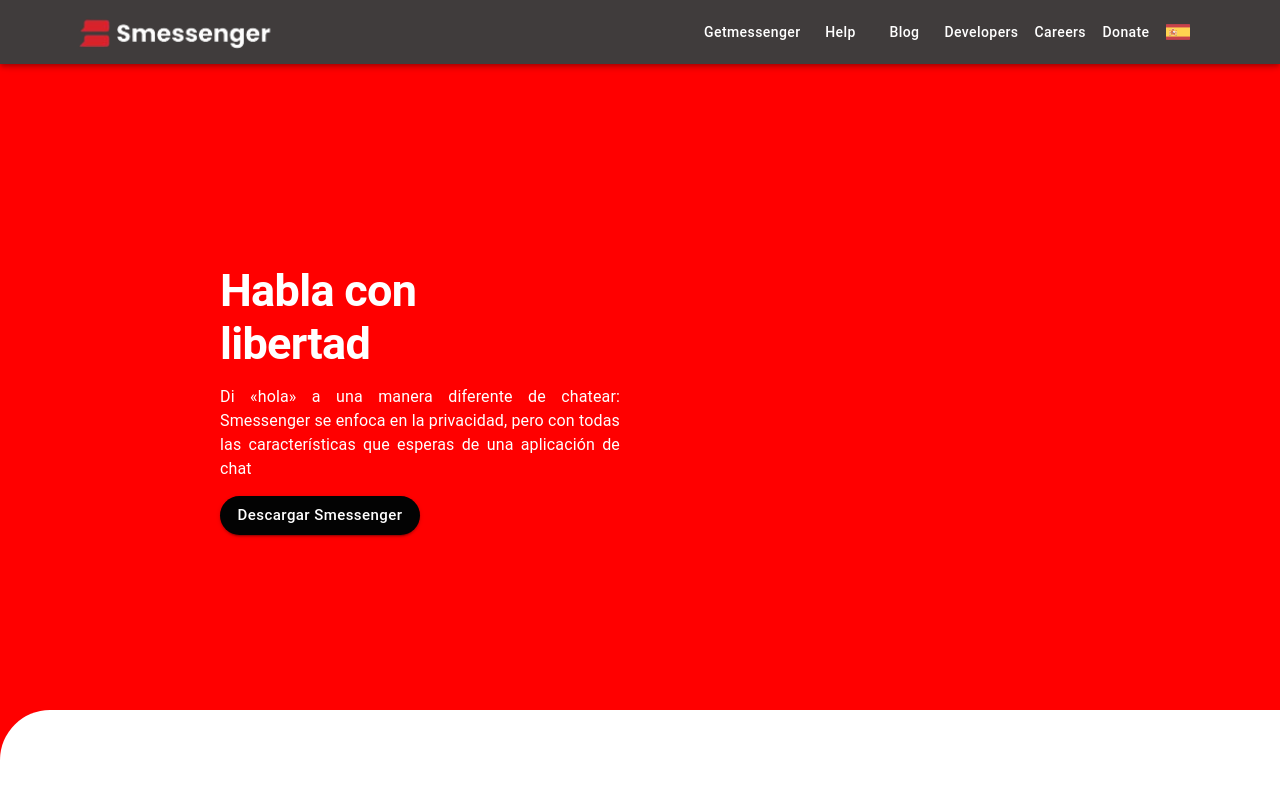
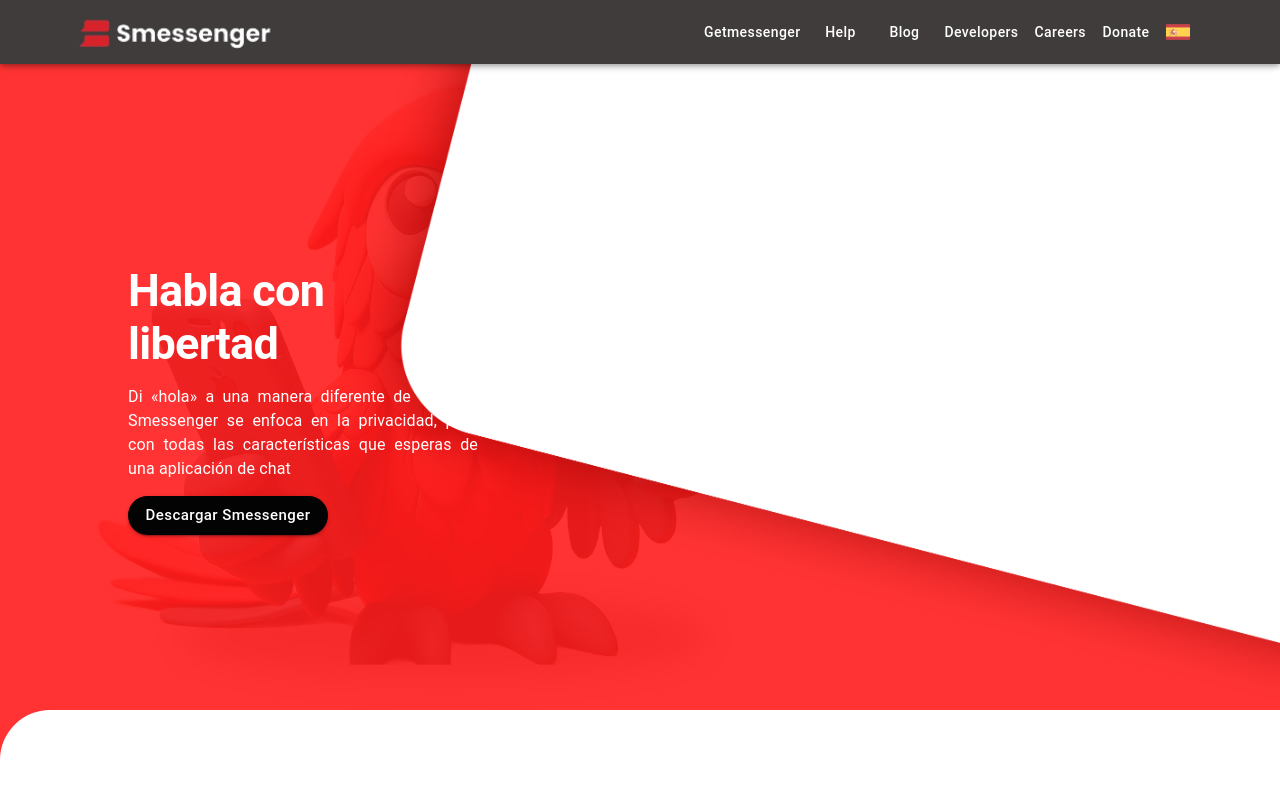
Before and after one commit to AgiletechDev/HomePageMensajeriaInstantanea, a React (Vite) app: page / in a window 1280 px wide. Shown: the top 800 px of the page. Built offline with nearby package versions, Linux system fonts and the light colour scheme.

Commit message:
Add Assets in Home

```diff
--- a/src/views/home/FirstSection.jsx
+++ b/src/views/home/FirstSection.jsx
@@ -1,25 +1,35 @@
 import { Box, Button, Typography } from "@mui/material"
 import phone from '../../assets/images/phone.png'
 import Smessengerasset2 from '../../assets/images/Smessengerasset2.png'
+import Smessengerasset3 from '../../assets/images/Smessengerasset3.png'
+import PANELA from '../../assets/images/PANELA.png'
 
 export const FirstSection = () => {
   return (
       <>
         <Box sx={{
-            backgroundColor: 'red',
+            backgroundColor: 'rgba(255, 0, 0, 0.8)',
             display: 'flex',
-            justifyContent: 'space-around',
+            // justifyContent: 'space-around',
             alignItems: 'center',
             height: '90vh',
             width: '100%',
             marginTop: '40px'
         }}
         >
+
+            <img src={Smessengerasset3} alt="" style={{position: 'absolute', left: '5%', height: '80%', zIndex: '-1' }} />
+
+            <img src={PANELA} alt="" style={{position: 'absolute', right: '0', height: '100%',  zIndex: '0' }} />
+
             <Box sx={{
                 display: 'flex',
                 flexDirection: 'column',
-                width: '400px'
-            }}>
+                width: '350px',
+                zIndex: '2',
+                marginLeft: '10%'
+            }}
+            >
                 <Typography color='white' variant="h1" sx={{
                     fontSize: '45px',
                     fontWeight: '600',
```
Also changed, not shown: src/assets/images/PANELA.png (renamed from src/assets/images/PANEL A.png), src/assets/images/Smessengerasset3.png (renamed from src/assets/images/Smessenger asset  3.png).
